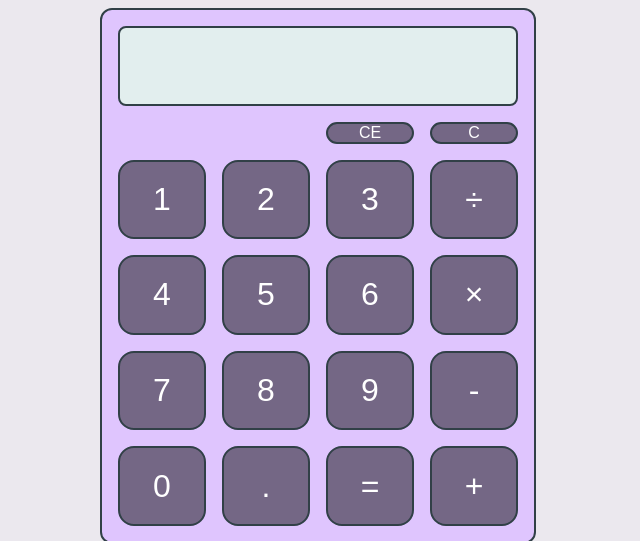
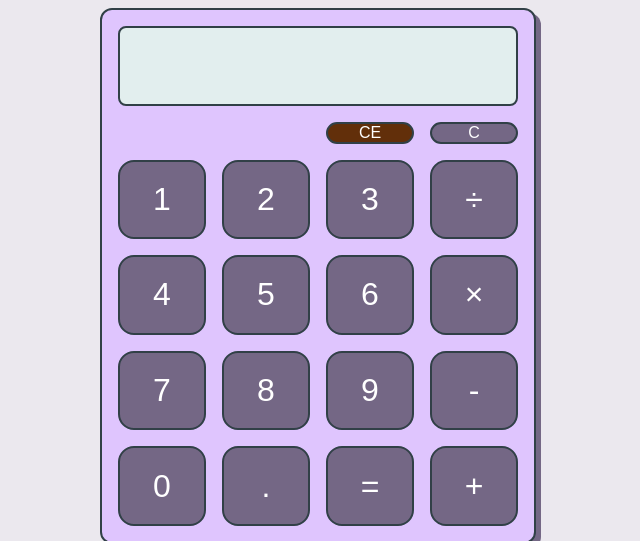
Before and after one commit to zainjamin/BasicCalculator, a plain HTML site: page index.html in a window 1280 px wide. In both pictures the pointer is over the button "CE". Shown: the top 541 px of the page, without its empty margins (322-962 px from the left). Drawn offline with Linux system fonts and the light colour scheme.

Commit message:
added color change on button hover

```diff
--- a/css/main.css
+++ b/css/main.css
@@ -9,6 +9,7 @@ body{
 }
 .calculator{
   border: 2px #314047 solid;
+  box-shadow: 5px 5px #746785;
   border-radius: 12px;
   width: 400px;
   height: 500px;
@@ -32,6 +33,9 @@ body{
 }
 .C{
   grid-column: 4/5;
+}
+.C:hover, .CE:hover{
+  background-color: #622F0A;
 }
 .screen{
   grid-column: 1/5;
@@ -62,6 +66,9 @@ body{
   color: white;
   border-radius: 16px;
 }
+.key:hover{
+  background-color: #314047;
+}
 footer h1{
   padding: 0;
   margin: 0;
```
